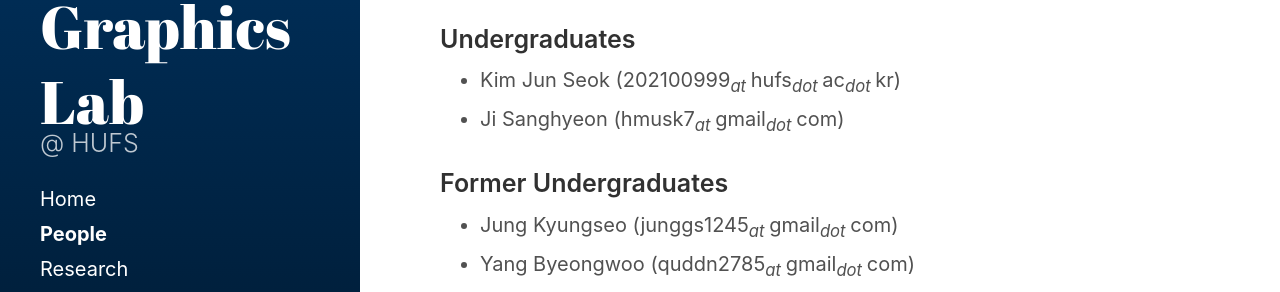
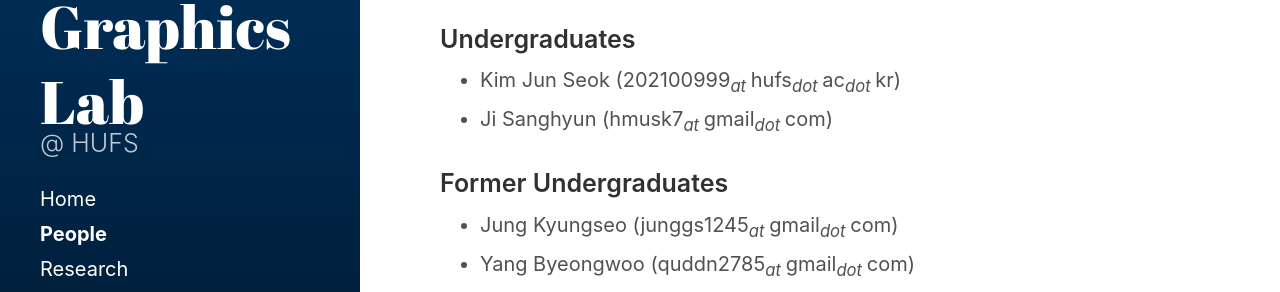
Before and after one commit to God-eunger/God-eunger.github.io, a Jekyll site: the page built from people/index.md, in a window 1280 px wide. Shown: the part 473-765 px from the top of the page. Built offline with Jekyll 4.4.1, drawn with Linux system fonts in a browser that asks for light colours.

Commit message:
Update index.md

```diff
--- a/people/index.md
+++ b/people/index.md
@@ -22,7 +22,7 @@
 ### Undergraduates
 
  * Kim Jun Seok (202100999<sub><i>at </i></sub>hufs<sub><i>dot </i></sub>ac<sub><i>dot </i></sub>kr)
- * Ji Sanghyeon (hmusk7<sub><i>at </i></sub>gmail<sub><i>dot </i></sub>com)
+ * Ji Sanghyun (hmusk7<sub><i>at </i></sub>gmail<sub><i>dot </i></sub>com)
 
 ### Former Undergraduates
 
```
